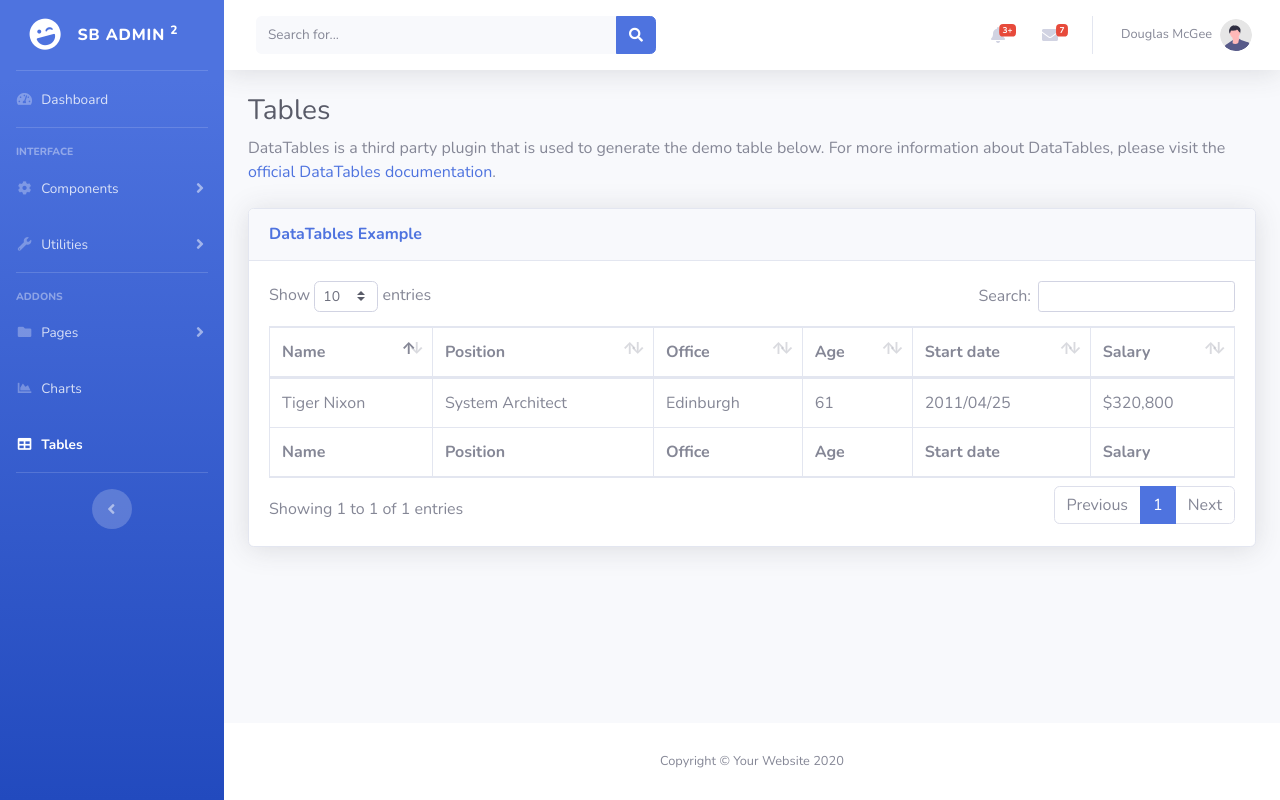
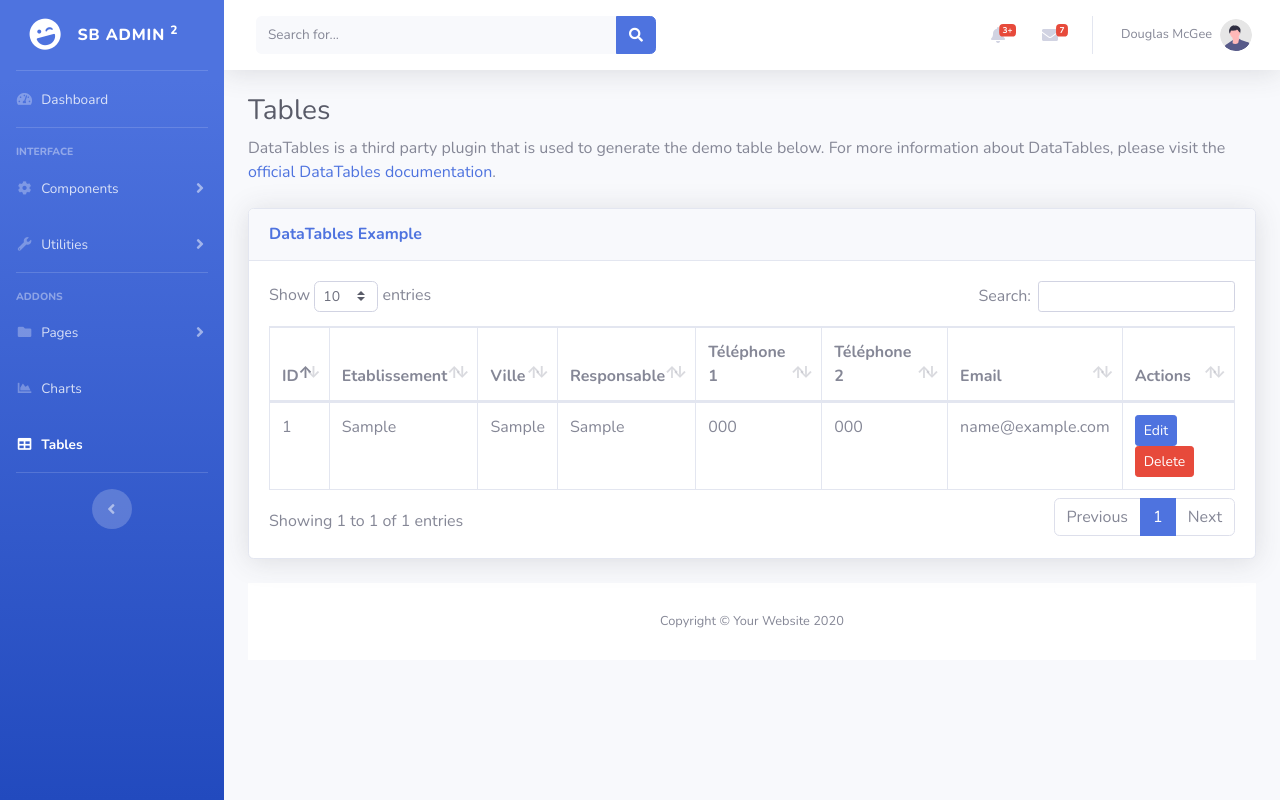
Before and after one commit to MouadDk/ci_admin, a CodeIgniter app: page /ci_admin/index.php/dashboard/tables in a window 1280 px wide. Run offline with CodeIgniter, Linux system fonts and the light colour scheme; tables that the repository leaves empty or names only in its code hold one stand-in row (values such as "Sample post").

Commit message:
Add data base

```diff
--- a/application/config/autoload.php
+++ b/application/config/autoload.php
@@ -1,6 +1,6 @@
 <?php
 defined('BASEPATH') OR exit('No direct script access allowed');
-
+$autoload['libraries'] = array('database');
 /*
 | -------------------------------------------------------------------
 | AUTO-LOADER
--- a/application/controllers/Dashboard.php
+++ b/application/controllers/Dashboard.php
@@ -3,17 +3,29 @@ defined('BASEPATH') OR exit('No direct script access allowed');
 
 class Dashboard extends CI_Controller {
 
-    public function admin()
-    {
+    public function __construct() {
+        parent::__construct();
+        $this->load->model('Table_model');
+    }
+
+    public function admin() {
         $this->load->view('dashboard/admin_dashboard');
     }
 
-    public function client()
-    {
+    public function client() {
         $this->load->view('dashboard/client_dashboard');
     }
+
     public function tables() {
-    $this->load->view('tables');
+        // Get data from model
+        $data['table_data'] = $this->Table_model->get_table_data();
+
+        // Load view with data
+        $this->load->view('tables', $data);
     }
 
+    public function index() {
+        // Redirect to tables or use as alternative
+        $this->tables();
+    }
 }
--- /dev/null
+++ b/application/models/Table_model.php
@@ -0,0 +1,16 @@
+<?php
+defined('BASEPATH') OR exit('No direct script access allowed');
+
+class Table_model extends CI_Model {
+
+    public function __construct() {
+        parent::__construct();
+        $this->load->database();
+    }
+
+    public function get_table_data() {
+    $this->db->select('id, etablissement, ville, responsable, telephone1, telephone2, contact_email');
+    $query = $this->db->get('clients');
+    return $query->result();
+}
+}
--- a/application/views/tables.php
+++ b/application/views/tables.php
@@ -375,38 +375,40 @@
                                     <table class="table table-bordered" id="dataTable" width="100%" cellspacing="0">
                                         <thead>
                                             <tr>
-                                            <th>Name</th>
-                                            <th>Position</th>
-                                            <th>Office</th>
-                                            <th>Age</th>
-                                            <th>Start date</th>
-                                            <th>Salary</th>
+                                                <th>ID</th>
+                                                <th>Etablissement</th>
+                                                <th>Ville</th>
+                                                <th>Responsable</th>
+                                                <th>Téléphone 1</th>
+                                                <th>Téléphone 2</th>
+                                                <th>Email</th>
+                                                <th>Actions</th>
                                             </tr>
                                         </thead>
-                                    <tfoot>
+                                      <tbody>
+                                            <?php if(isset($table_data) && !empty($table_data)): ?>
+                                                <?php foreach ($table_data as $row): ?>
                                                 <tr>
-                                            <th>Name</th>
-                                            <th>Position</th>
-                                            <th>Office</th>
-                                            <th>Age</th>
-                                            <th>Start date</th>
-                                            <th>Salary</th>
+                                                    <td><?= htmlspecialchars($row->id) ?></td>
+                                                    <td><?= htmlspecialchars($row->etablissement) ?></td>
+                                                    <td><?= htmlspecialchars($row->ville) ?></td>
+                                                    <td><?= htmlspecialchars($row->responsable) ?></td>
+                                                    <td><?= htmlspecialchars($row->telephone1) ?></td>
+                                                    <td><?= htmlspecialchars($row->telephone2) ?></td>
+                                                    <td><?= htmlspecialchars($row->contact_email) ?></td>
+                                                    <td>
+                                                        <a href="<?= base_url('dashboard/edit/'.$row->id) ?>" class="btn btn-sm btn-primary">Edit</a>
+                                                        <a href="<?= base_url('dashboard/delete/'.$row->id) ?>" class="btn btn-sm btn-danger" onclick="return confirm('Are you sure?')">Delete</a>
+                                                    </td>
                                                 </tr>
-                                    </tfoot>
-                                    <tbody>
+                                                <?php endforeach; ?>
+                                            <?php else: ?>
                                                 <tr>
-                                            <td>Tiger Nixon</td>
-                                            <td>System Architect</td>
-                                            <td>Edinburgh</td>
-                                            <td>61</td>
-                                            <td>2011/04/25</td>
-                                            <td>$320,800</td>
+                                                    <td colspan="8" class="text-center">No data available</td>
                                                 </tr>
-                                        <!-- Other table rows remain the same -->
+                                            <?php endif; ?>
                                         </tbody>
                                     </table>
-                            </div>
-                        </div>
                                 </div>
 
                 </div>
```
Also changed, not shown: application/controllers/YourController.php (added, +15 -0 lines). Lines whose indentation alone changed are shown as unchanged.
